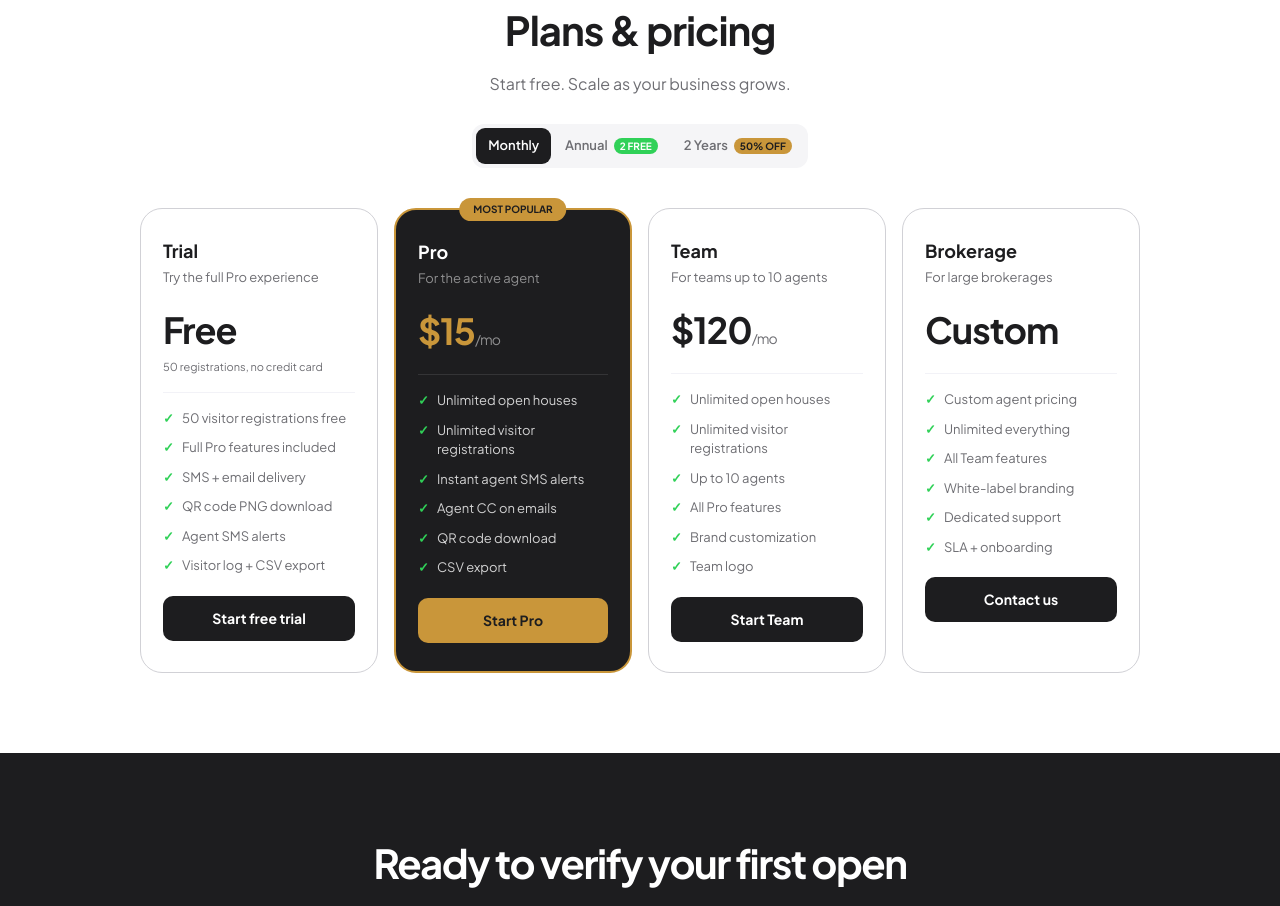
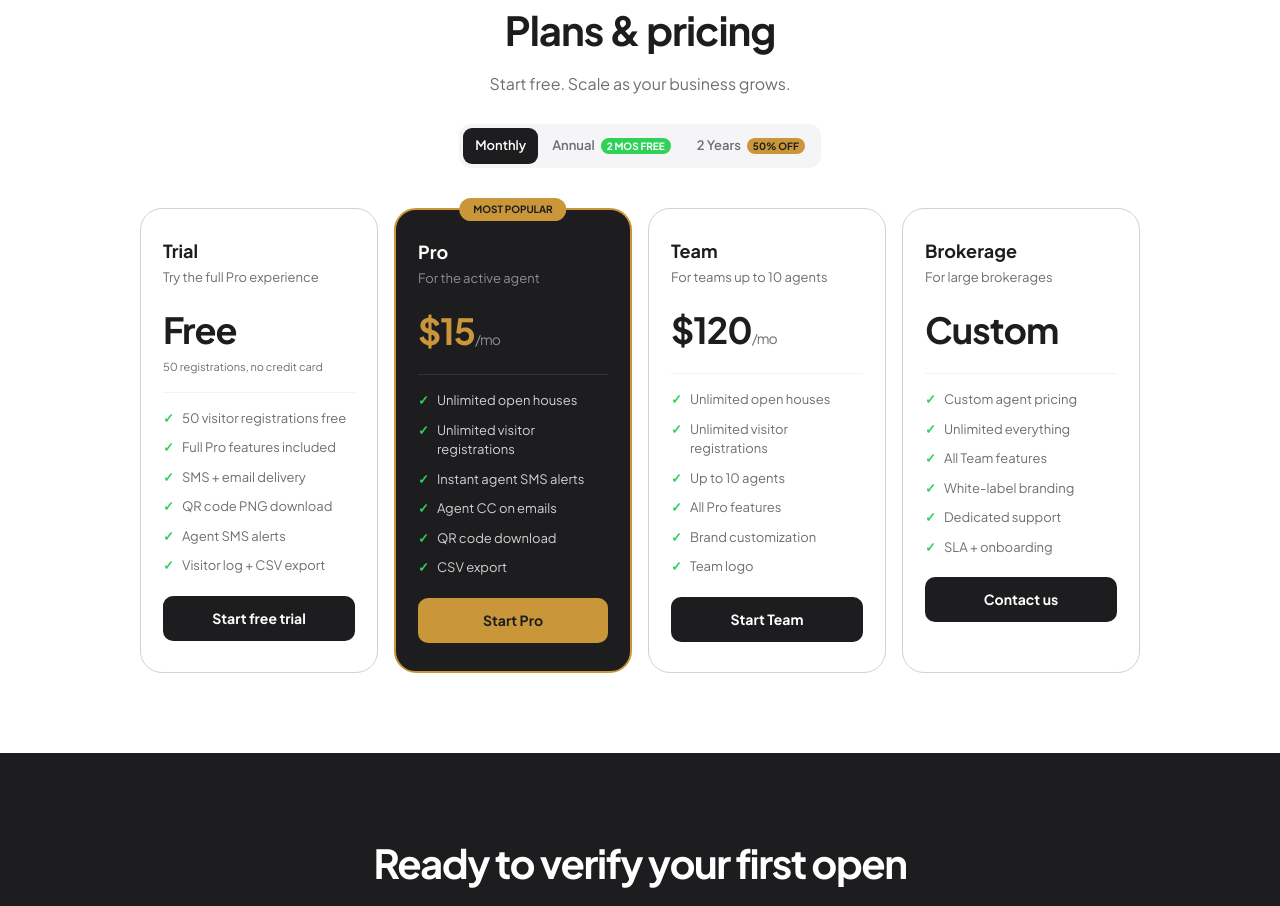
Before and after one commit to ohaccess/ohaccess, a Next.js app: page / in a window 1280 px wide. Shown: the part 2700-3606 px from the top of the page. Built offline with nearby package versions, Linux system fonts and the light colour scheme.

Commit message:
Fix annual pricing badge copy

```diff
--- a/app/page.tsx
+++ b/app/page.tsx
@@ -203,7 +203,7 @@ export default function Home() {
               {(['monthly', 'annual', '2year'] as const).map(b => (
                 <button key={b} onClick={() => setBilling(b)} style={{ padding: '8px 12px', borderRadius: '9px', border: 'none', cursor: 'pointer', fontFamily: "'Plus Jakarta Sans', sans-serif", fontSize: '13px', fontWeight: '600', background: billing === b ? '#1d1d1f' : 'transparent', color: billing === b ? 'white' : '#6e6e73' }}>
                   {b === 'monthly' ? 'Monthly' : b === 'annual' ? 'Annual' : '2 Years'}
-                  {b === 'annual' && <span style={{ marginLeft: '6px', background: '#30d158', color: 'white', fontSize: '10px', fontWeight: '700', padding: '2px 6px', borderRadius: '10px' }}>2 FREE</span>}
+                  {b === 'annual' && <span style={{ marginLeft: '6px', background: '#30d158', color: 'white', fontSize: '10px', fontWeight: '700', padding: '2px 6px', borderRadius: '10px' }}>2 MOS FREE</span>}
                   {b === '2year' && <span style={{ marginLeft: '6px', background: '#c9963a', color: '#1d1d1f', fontSize: '10px', fontWeight: '700', padding: '2px 6px', borderRadius: '10px' }}>50% OFF</span>}
                 </button>
               ))}
```
